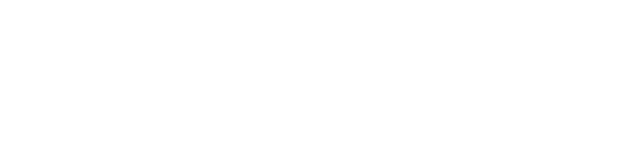
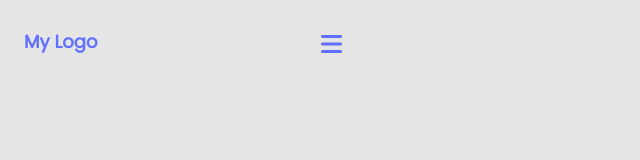
Before and after one commit to Kidd254/My-Portfolio, a plain HTML site: page index.html in a window 1280 px wide. Shown: the whole page, without its empty margins (0-640 px from the left). Drawn offline with Linux system fonts and the light colour scheme.

Commit message:
css and html files modified

```diff
--- a/index.html
+++ b/index.html
@@ -6,15 +6,24 @@
     <meta http-equiv="X-UA-Compatible" content="IE=edge">
     <meta name="viewport" content="width=device-width, initial-scale=1.0">
     <title>Lawrence's Portfolio</title>
-    <style href="style.css" type="style/css" rel="stylesheet"></style>
+    <link href="style.css" rel="stylesheet">
+    <link rel="preconnect" href="https://fonts.googleapis.com">
+    <link rel="preconnect" href="https://fonts.gstatic.com" crossorigin>
+    <link href="https://fonts.googleapis.com/css2?family=Poppins&display=swap" rel="stylesheet">
+    <script src="https://kit.fontawesome.com/1a66ebfe2a.js" crossorigin="anonymous"></script>
 </head>
 
 <body>
     <header>
         <nav>
+            <h2 class="logo">My Logo</h2>
+            <div>
+                <i class="fa-solid fa-bars menu-bar"></i>
+            </div>
 
         </nav>
     </header>
+
 </body>
 <section class="introduction">
 
--- a/style.css
+++ b/style.css
@@ -1,4 +1,40 @@
-*{
+@import url('https://fonts.googleapis.com/css2?family=Poppins&display=swap');
+* {
     margin: 0;
     padding: 0;
+    font-family: 'poppins', sans-serif;
+    font-style: normal;
 }
+
+body {
+    background: #e5e5e5;
+}
+
+header {
+height: 48px;
+width: 375px;
+}
+
+nav {
+display: flex;
+flex-direction: row;
+justify-content: space-between ;
+}
+
+header nav .logo {
+margin: 32px 0 24px 24px;
+font-weight: 700;
+font-size: 18px;
+line-height: 20px;
+align-self: center;
+color: #6070ff;
+}
+
+header nav div .menu-bar {
+width: 18px;
+height: 12px;
+color: #6070ff;
+margin-top: 32px;
+font-size: 24px;
+margin-right: 36px;
+}
```
